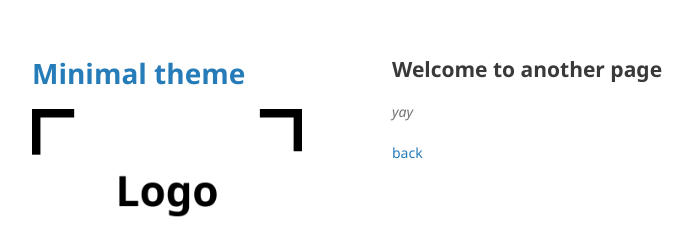
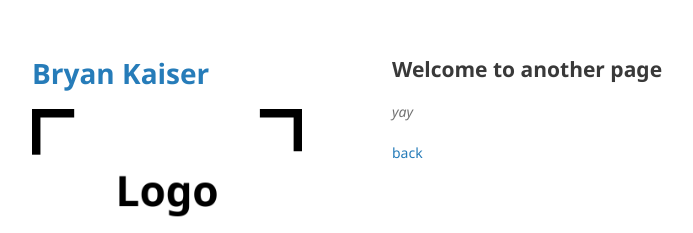
Before and after one commit to bekaiser/bekaiser.github.io, a Jekyll site: the page built from another-page.md, in a window 1280 px wide. Shown: the top 233 px of the page, without its empty margins (178-871 px from the left). Built offline with Jekyll 4.4.1, drawn with Linux system fonts in a browser that asks for light colours; our own code applies the rules of GitHub Pages for plain Markdown files.

Commit message:
Update _config.yml

```diff
--- a/_config.yml
+++ b/_config.yml
@@ -1,4 +1,4 @@
-title: Minimal theme
+title: Bryan Kaiser
 logo: /assets/img/logo.png
 description: Minimal is a theme for GitHub Pages.
 show_downloads: true
```
